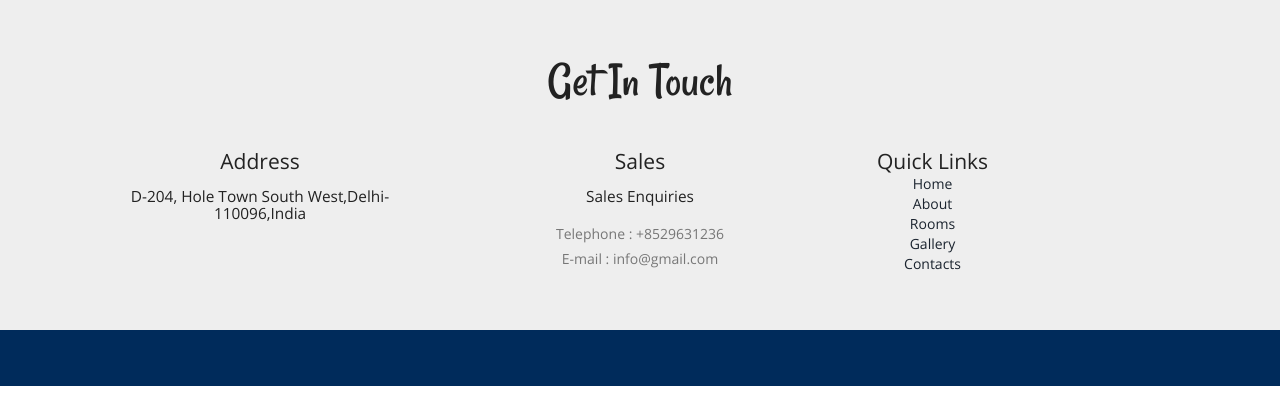
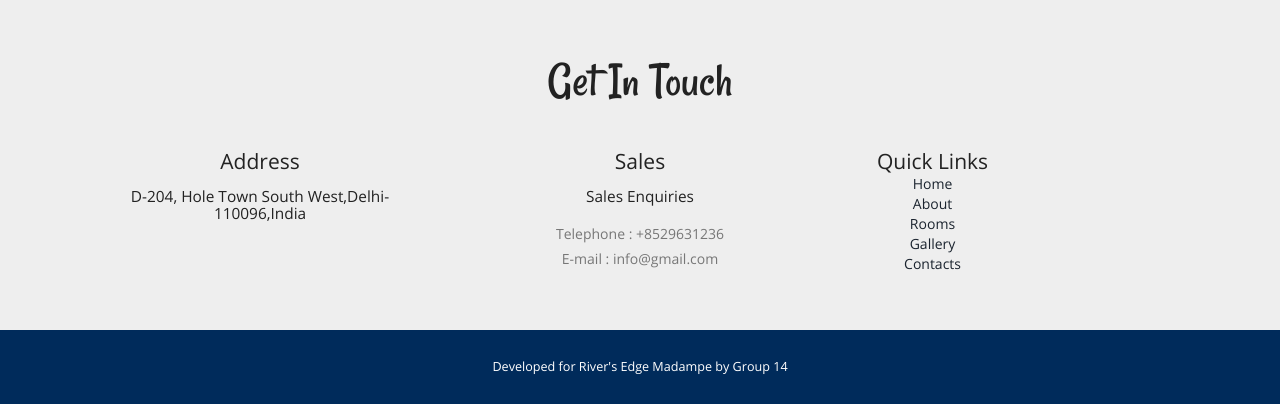
Before and after one commit to SandeepaMapa/RE, a PHP site: page /index.php in a window 1280 px wide. Shown: the part 2050-2454 px from the top of the page. Run offline with PHP 8.4, Linux system fonts and the light colour scheme; a user stored in the database is signed in; data comes from the database, SQL or seed files in the repository.

Commit message:
Update footer.php

```diff
--- a/includes/footer.php
+++ b/includes/footer.php
@@ -1,7 +1,7 @@
 <div class="footer-section">
 						<div class="container">
 							<div class="footer-top">
-
+								<p>Developed for River's Edge Madampe by Group 14 </p>
 							</div>
 
 				</div>
```
